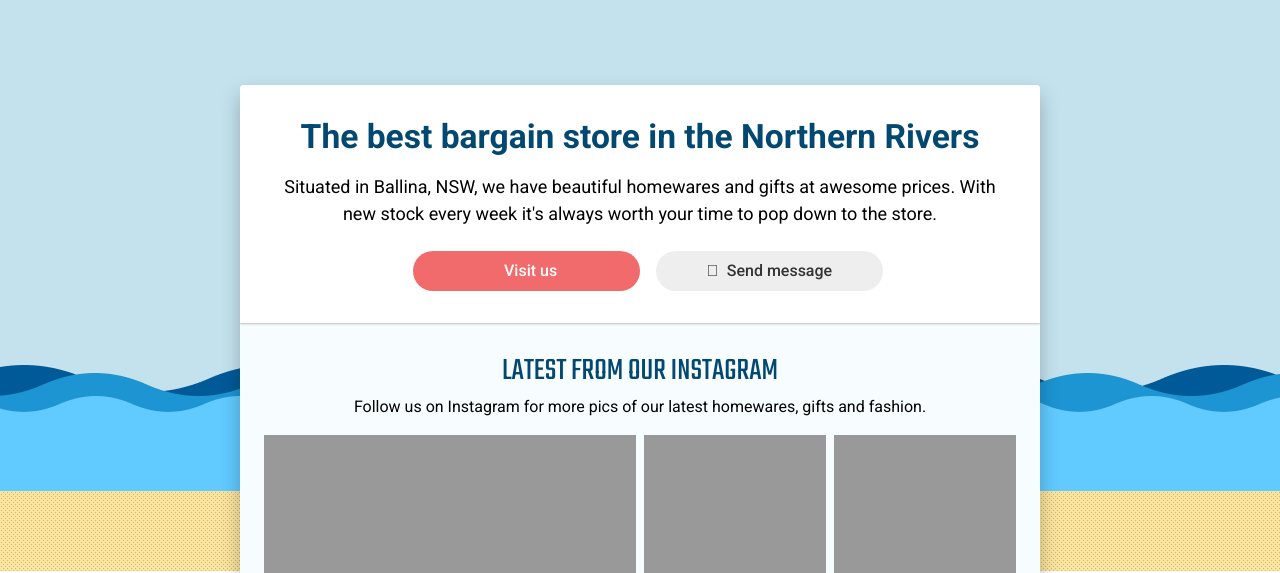
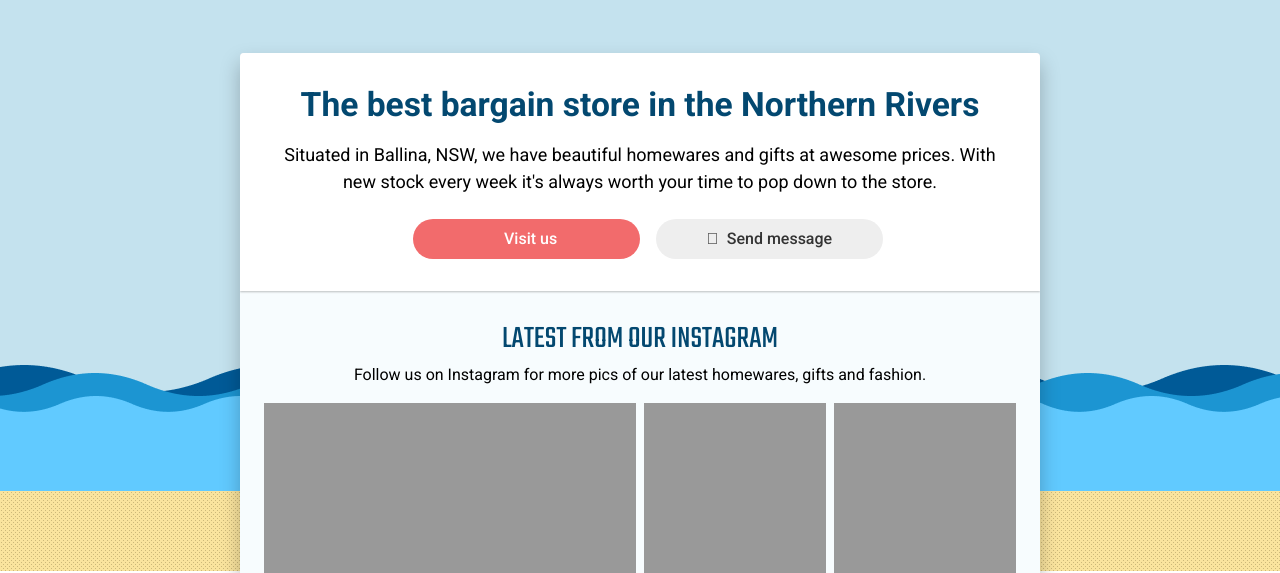
Before and after one commit to DCUBEDcode/beachsidebargains, a plain HTML site: page index.html in a window 1280 px wide. Shown: the part 229-802 px from the top of the page. Drawn offline with Linux system fonts and the light colour scheme; no server answers; some icons are missing.

Commit message:
Update wrapper margin

```diff
--- a/styles.css
+++ b/styles.css
@@ -164,7 +164,7 @@ h3 {
   overflow: hidden;
   border-radius: 0.25rem;
   box-shadow: 0 10px 20px rgba(0,0,0,0.25);
-  margin: 1rem auto;
+  margin: 0 auto;
   width: 100%;
   max-width: 800px;
 }
@@ -422,7 +422,7 @@ h3 {
   }
 
   .wrapper__wrap {
-    margin: 2rem auto;
+    margin: 0 auto;
   }
 
   .wrapper__content {
```
